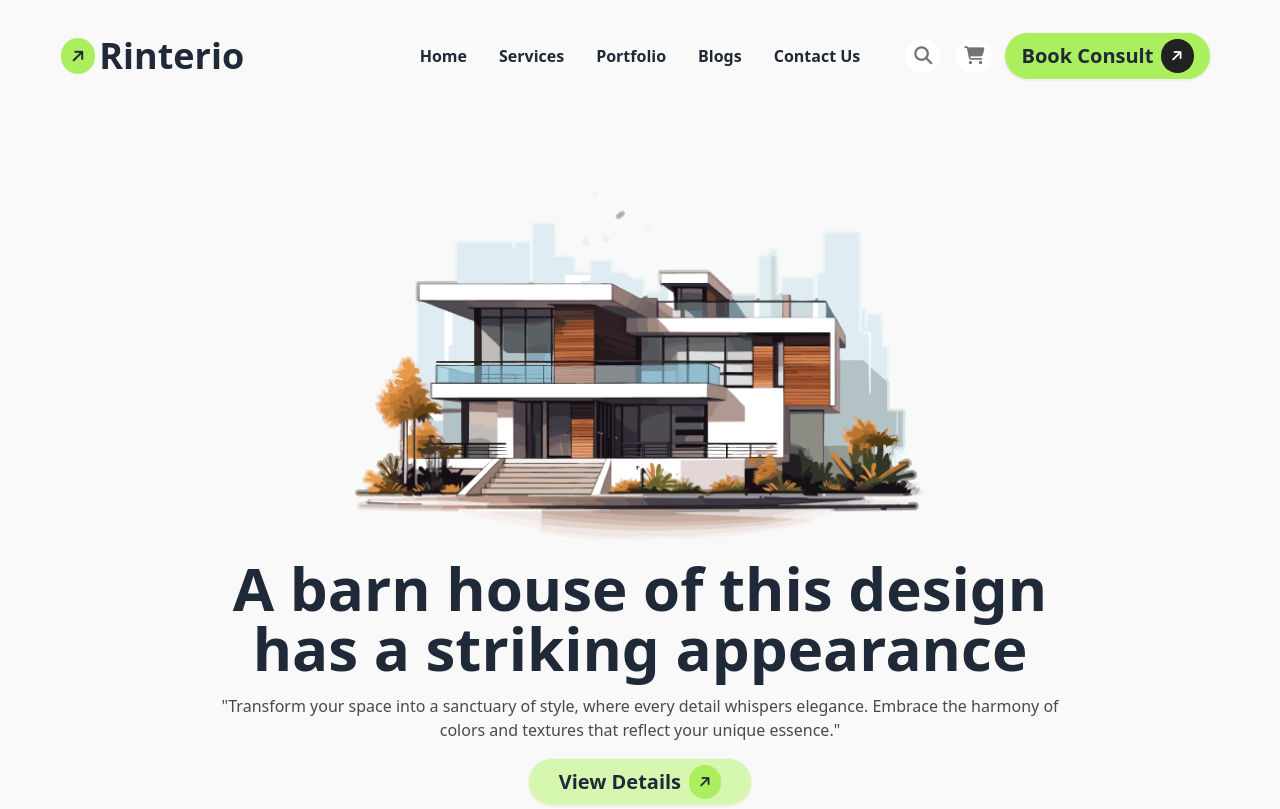
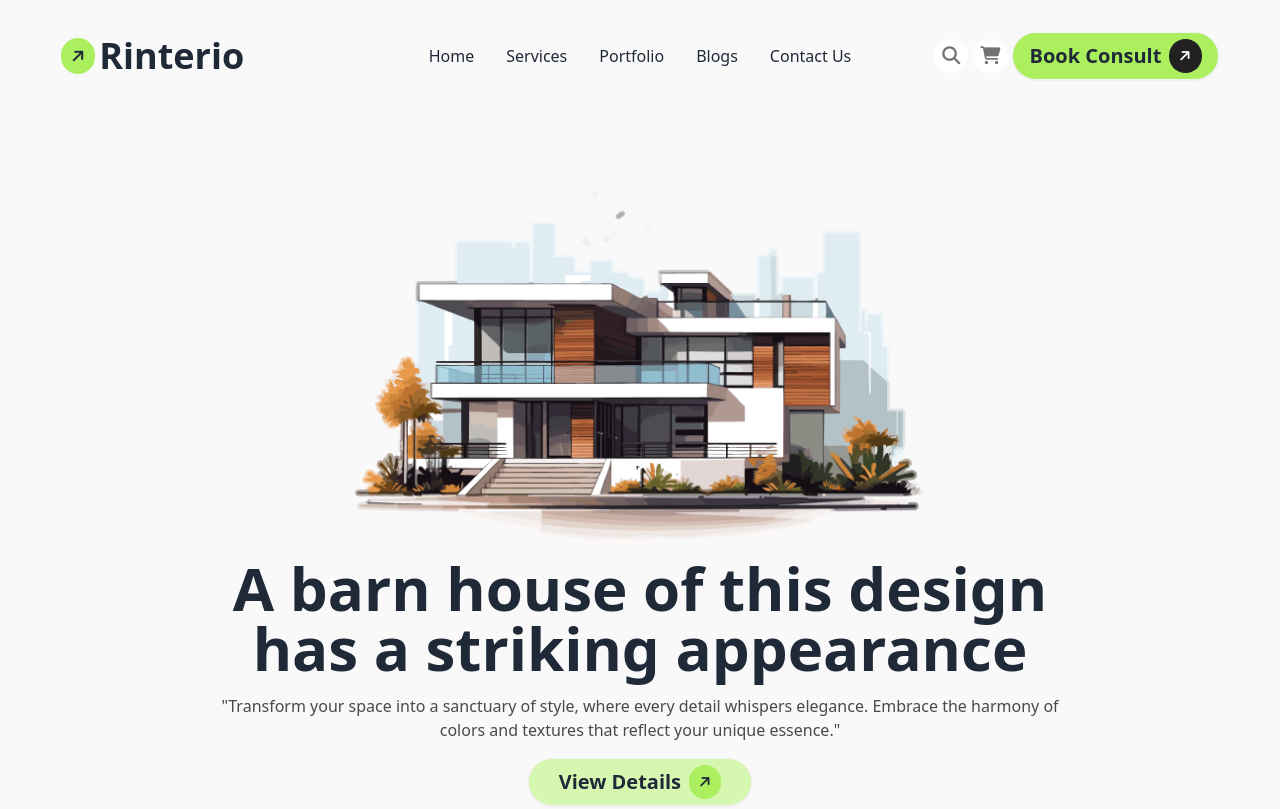
Before and after one commit to Denurychowdhury/rinterio-consultant, a plain HTML site: page index.html in a window 1280 px wide. Shown: the top 809 px of the page. Drawn offline with nearby package versions, Linux system fonts and the light colour scheme.

Commit message:
edit navbar

```diff
--- a/index.html
+++ b/index.html
@@ -44,9 +44,9 @@
         <!-- header section -->
         <header class="bg-[#f9f9f9]">
             <!-- navbar section -->
-            <nav class="w-11/12 mx-auto py-5 ">
+            <nav class="w-11/12 mx-auto  py-5 ">
                 <!-- navbar -->
-                <div class="navbar">
+                <div class="navbar  items-center">
                     <!-- nav-start -->
                     <div class="navbar-start">
                         <a href="#" class=" ">
@@ -61,7 +61,7 @@
                     </div>
                     <!-- nav-center -->
                     <div class="navbar-center hidden lg:flex">
-                        <ul class="menu menu-horizontal px-1 text-base hover:bg-transparent font-bold ">
+                        <ul class="menu menu-horizontal  text-base hover:bg-transparent ">
                             <li class="hover:text-paraColor"><a href="">Home</a></li>
                             <li class="hover:text-paraColor"><a href="">Services</a></li>
                             <li class="hover:text-paraColor"><a href="">Portfolio</a></li>
@@ -71,9 +71,9 @@
                     </div>
                     <!-- nav-end -->
                     <div class="navbar-end">
-                        <div class="md:block hidden mr-2">
-                            <div class="flex gap-3">
-                                <div class="flex items-center gap-4 text-lg md:h ">
+                        <div class="md:block hidden ">
+                            <div class="flex gap-1">
+                                <div class="flex items-center gap-1 text-lg  ">
                                     <button class="bg-white  rounded-full">
                                         <i class="fa-solid fa-magnifying-glass text-iconColor p-2"></i>
                                     </button>
@@ -81,7 +81,7 @@
                                         <i class="fa-solid fa-cart-shopping text-iconColor p-2"></i>
                                     </button>
                                 </div>
-                                <a class="btn rounded-full bg-btn-bg hover:bg-btn-bg">
+                                <a class="btn rounded-full bg-btn-bg lg:mr-0 mr-2 hover:bg-btn-bg">
                                     <span class="text-xl font-extrabold md:hidden lg:block">Book Consult</span>
                                     <button class="bg-fontColor  rounded-full ">
                                         <i class="fa-solid fa-arrow-right text-white text-1xl p-2.5 -rotate-45 ">
@@ -114,7 +114,7 @@
                     <div class="lg:w-3/4 mx-auto flex flex-col items-center space-y-4">
                         <img src="./assets/banner.png" alt="">
                         <div class="text-center space-y-4 ">
-                            <h1 class="md:font-extrabold font-bold md:text-6xl text-4xl ">A barn house of this design has a striking
+                            <h1 class="md:font-extrabold font-bold md:text-4xl lg:text-6xl text-2xl">A barn house of this design has a striking
                                 appearance</h1>
                             <p class="text-[#494949] font-medium md:text-base text-sm">"Transform your space into a
                                 sanctuary of style, where every detail whispers elegance.
```
